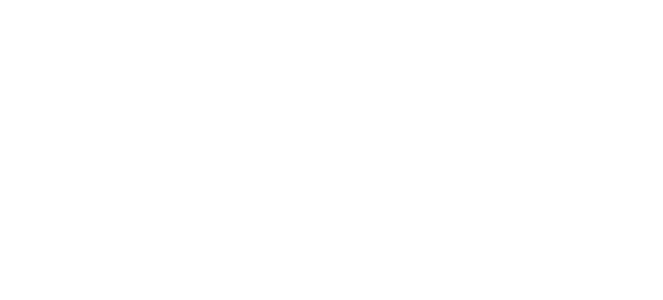
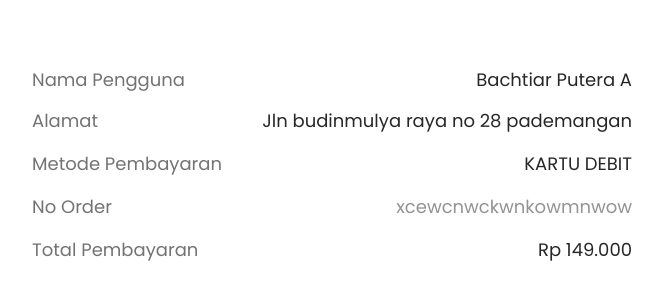
Before and after one commit to Group-Project-Kelompok-1-FE-17-BE-20/Front-End, a React (Vite) app: page /detailtransaksi in a window 1280 px wide. Before the commit this address had no page. Shown: the part 408-708 px from the top of the page, without its empty margins (308-971 px from the left). Built offline with nearby package versions, Linux system fonts and the light colour scheme.

Commit message:
Updatedetail (#47)
* Membuat tampilan detailTransaksi

* Membuat tampilan detailTransaksi

```diff
--- a/src/App.tsx
+++ b/src/App.tsx
@@ -10,6 +10,7 @@
 import ListProduct from "./Pages/ListProduct";
 import ProfileToko from "./Pages/ShopProfile";
 import UserProfile from "./Pages/ProfilSaya";
+import DetailTransaksi from "./Pages/DetailTransaksi";
 
 import Cart from "./Pages/Cart";
 
@@ -30,6 +31,7 @@
           <Route path="/profiltoko" element={<ProfileToko />}></Route>
           <Route path="/profilsaya" element={<UserProfile />}></Route>
           <Route path="/cart" element={<Cart />}></Route>
+          <Route path="/detailtransaksi" element={<DetailTransaksi />}></Route>
         </Routes>
       </Router>
     </>
--- /dev/null
+++ b/src/Pages/DetailTransaksi.tsx
@@ -0,0 +1,59 @@
+
+import givSukser from '../img/sukses-transaksi.gif';
+
+function DetailTransaksi() {
+    return (
+        <div className='w-full h-full flex-col justify-start items-center gap-12 flex mt-9'>
+            <div className='w-96 h-96 relative bg-white rounded-2xl'>
+                <div className='w-96 h-96 left-0 top-[47px] absolute flex-col justify-start items-center gap-12 inline-flex'>
+                    <img src={givSukser} alt='' />
+                    <div className='w-[600px] h-44 flex-col justify-start items-start gap-4 flex'>
+                        <div className='self-stretch h-6 justify-between items-center inline-flex'>
+                            <div className='text-left text-neutral-500 text-lg font-normal font-Poppins leading-normal'>
+                                Nama Pengguna
+                            </div>
+                            <div className='text-right text-zinc-800 text-lg font-medium font-Poppins leading-normal'>
+                                Bachtiar Putera A
+                            </div>
+                        </div>
+                        <div className='self-stretch justify-between items-center inline-flex'>
+                            <div className='text-left text-neutral-500 text-lg font-normal font-Poppins leading-normal'>
+                                Alamat
+                            </div>
+                            <div className='text-right text-zinc-800 text-lg font-medium font-Poppins leading-normal'>
+                                Jln budinmulya raya no 28 pademangan
+                            </div>
+                        </div>
+                        <div className='self-stretch justify-between items-center inline-flex'>
+                            <div className='text-left text-neutral-500 text-lg font-normal font-Poppins leading-normal'>
+                                Metode Pembayaran
+                            </div>
+                            <div className='text-right text-zinc-800 text-lg font-medium font-Poppins leading-normal'>
+                                KARTU DEBIT
+                            </div>
+                        </div>
+                        <div className='self-stretch justify-between items-center inline-flex'>
+                            <div className='text-left text-neutral-500 text-lg font-normal font-Poppins leading-normal'>
+                                No Order
+                            </div>
+                            <div className='text-right text-zinc-800 text-opacity-50 text-lg font-medium font-Poppins leading-normal'>
+                                xcewcnwckwnkowmnwow
+                            </div>
+                        </div>
+                        <div className='self-stretch justify-between items-center inline-flex'>
+                            <div className='text-left text-neutral-500 text-lg font-normal font-Poppins leading-normal'>
+                                Total Pembayaran
+                            </div>
+                            <div className='text-right text-zinc-800 text-lg font-medium font-Poppins leading-normal'>
+                                Rp 149.000
+                            </div>
+                        </div>
+                    </div>
+                </div>
+                <div className='w-10 h-10 left-[616px] top-[20px] absolute' />
+            </div>
+        </div>
+    );
+}
+
+export default DetailTransaksi;
```
Also changed, not shown: src/img/sukses-transaksi.gif (added).
